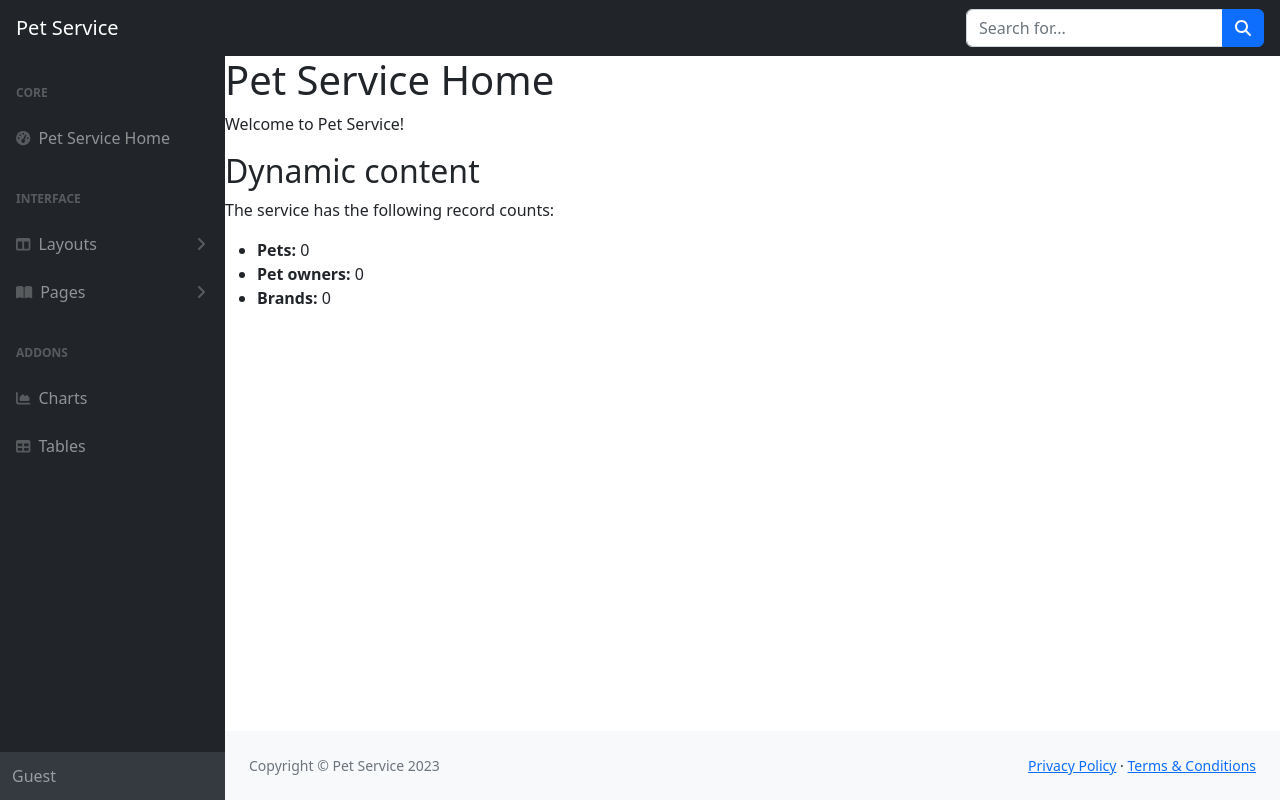
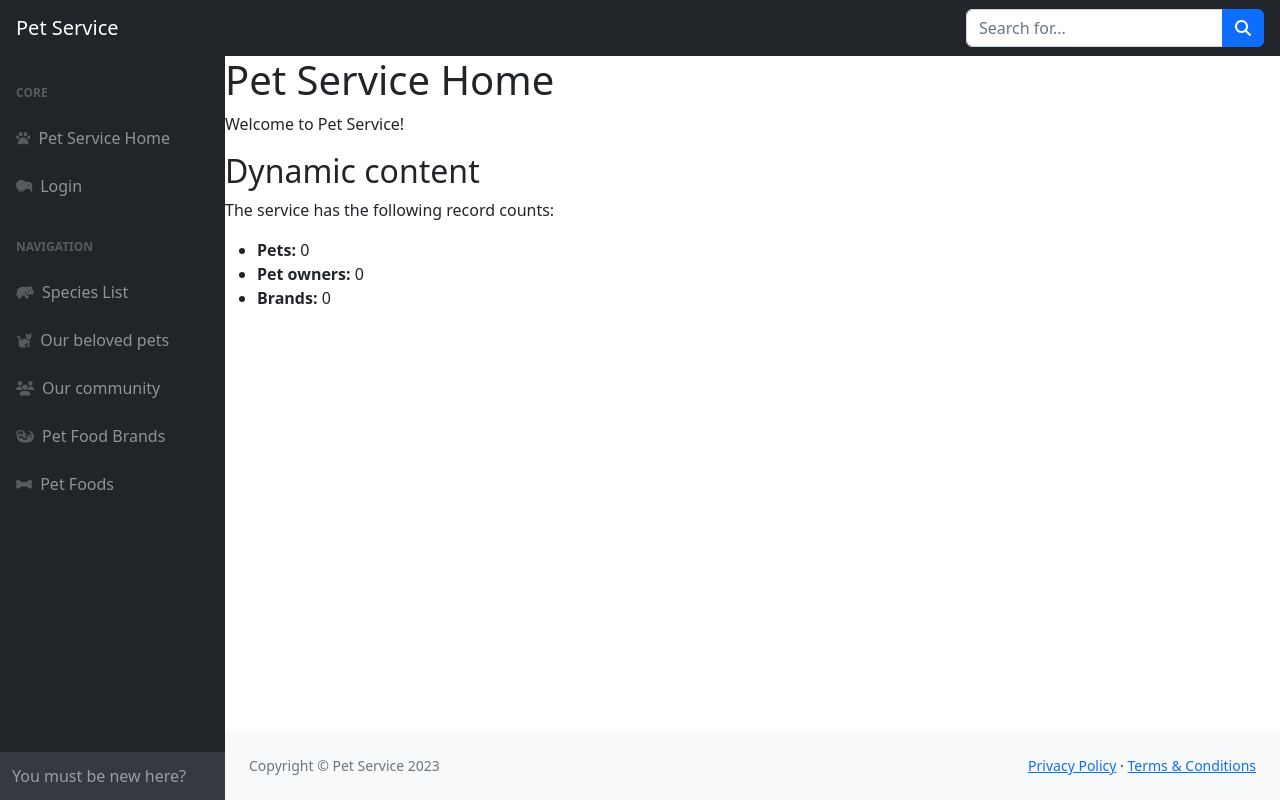
Before and after one commit to N1khto/pet-owner-service, a Django app: page / in a window 1280 px wide. Run offline with Django 4.2, Linux system fonts and the light colour scheme; data that the repository does not hold is empty; some libraries are stand-ins or nearby versions.

Commit message:
1. Added login\logout templates and corresponding path to urls 2. Edited sidebar template

```diff
--- a/pet_service/urls.py
+++ b/pet_service/urls.py
@@ -22,4 +22,5 @@ from django.urls import path, include
 urlpatterns = [
     path("admin/", admin.site.urls),
     path("", include("pet_app.urls", namespace="pet_app")),
+    path("accounts/", include("django.contrib.auth.urls")),
 ] + static(settings.STATIC_URL, document_root=settings.STATIC_ROOT)
--- a/templates/includes/sidebar.html
+++ b/templates/includes/sidebar.html
@@ -4,60 +4,40 @@
             <div class="nav">
                 <div class="sb-sidenav-menu-heading">Core</div>
                 <a class="nav-link" href="{% url 'pet_app:index' %}">
-                    <div class="sb-nav-link-icon"><i class="fas fa-tachometer-alt"></i></div>
+                    <div class="sb-nav-link-icon"><i class="fas fa-paw"></i></div>
                     Pet Service Home
                 </a>
-                <div class="sb-sidenav-menu-heading">Interface</div>
-                <a class="nav-link collapsed" href="#" data-bs-toggle="collapse" data-bs-target="#collapseLayouts" aria-expanded="false" aria-controls="collapseLayouts">
-                    <div class="sb-nav-link-icon"><i class="fas fa-columns"></i></div>
-                    Layouts
-                    <div class="sb-sidenav-collapse-arrow"><i class="fas fa-angle-down"></i></div>
+                {% if user.is_authenticated %}
+                    <a class="nav-link" href="{% url 'logout' %}?next={{request.path}}">
+                        <div class="sb-nav-link-icon"><i class="fas fa-dove"></i></div>
+                        Logout
+                    </a>
+                {% else %}
+                    <a class="nav-link" href="{% url 'login' %}?next={{request.path}}">
+                        <div class="sb-nav-link-icon"><i class="fas fa-kiwi-bird"></i></div>
+                        Login
+                    </a>
+                {% endif %}
+                <div class="sb-sidenav-menu-heading">Navigation</div>
+                <a class="nav-link" href="{% url 'pet_app:species-list' %}">
+                    <div class="sb-nav-link-icon"><i class="fas fa-hippo"></i></div>
+                    Species List
                 </a>
-                <div class="collapse" id="collapseLayouts" aria-labelledby="headingOne" data-bs-parent="#sidenavAccordion">
-                    <nav class="sb-sidenav-menu-nested nav">
-                        <a class="nav-link" href="layout-static.html">Static Navigation</a>
-                        <a class="nav-link" href="layout-sidenav-light.html">Light Sidenav</a>
-                    </nav>
-                </div>
-                <a class="nav-link collapsed" href="#" data-bs-toggle="collapse" data-bs-target="#collapsePages" aria-expanded="false" aria-controls="collapsePages">
-                    <div class="sb-nav-link-icon"><i class="fas fa-book-open"></i></div>
-                    Pages
-                    <div class="sb-sidenav-collapse-arrow"><i class="fas fa-angle-down"></i></div>
+                <a class="nav-link" href="{% url 'pet_app:index' %}">
+                    <div class="sb-nav-link-icon"><i class="fas fa-cat"></i></div>
+                    Our beloved pets
                 </a>
-                <div class="collapse" id="collapsePages" aria-labelledby="headingTwo" data-bs-parent="#sidenavAccordion">
-                    <nav class="sb-sidenav-menu-nested nav accordion" id="sidenavAccordionPages">
-                        <a class="nav-link collapsed" href="#" data-bs-toggle="collapse" data-bs-target="#pagesCollapseAuth" aria-expanded="false" aria-controls="pagesCollapseAuth">
-                            Authentication
-                            <div class="sb-sidenav-collapse-arrow"><i class="fas fa-angle-down"></i></div>
-                        </a>
-                        <div class="collapse" id="pagesCollapseAuth" aria-labelledby="headingOne" data-bs-parent="#sidenavAccordionPages">
-                            <nav class="sb-sidenav-menu-nested nav">
-                                <a class="nav-link" href="login.html">Login</a>
-                                <a class="nav-link" href="register.html">Register</a>
-                                <a class="nav-link" href="password.html">Forgot Password</a>
-                            </nav>
-                        </div>
-                        <a class="nav-link collapsed" href="#" data-bs-toggle="collapse" data-bs-target="#pagesCollapseError" aria-expanded="false" aria-controls="pagesCollapseError">
-                            Error
-                            <div class="sb-sidenav-collapse-arrow"><i class="fas fa-angle-down"></i></div>
-                        </a>
-                        <div class="collapse" id="pagesCollapseError" aria-labelledby="headingOne" data-bs-parent="#sidenavAccordionPages">
-                            <nav class="sb-sidenav-menu-nested nav">
-                                <a class="nav-link" href="401.html">401 Page</a>
-                                <a class="nav-link" href="404.html">404 Page</a>
-                                <a class="nav-link" href="500.html">500 Page</a>
-                            </nav>
-                        </div>
-                    </nav>
-                </div>
-                <div class="sb-sidenav-menu-heading">Addons</div>
-                <a class="nav-link" href="charts.html">
-                    <div class="sb-nav-link-icon"><i class="fas fa-chart-area"></i></div>
-                    Charts
+                <a class="nav-link" href="{% url 'pet_app:index' %}">
+                    <div class="sb-nav-link-icon"><i class="fas fa-users"></i></div>
+                    Our community
                 </a>
-                <a class="nav-link" href="tables.html">
-                    <div class="sb-nav-link-icon"><i class="fas fa-table"></i></div>
-                    Tables
+                <a class="nav-link" href="{% url 'pet_app:index' %}">
+                    <div class="sb-nav-link-icon"><i class="fas fa-otter"></i></div>
+                    Pet Food Brands
+                </a>
+                <a class="nav-link" href="{% url 'pet_app:index' %}">
+                    <div class="sb-nav-link-icon"><i class="fas fa-bone"></i></div>
+                    Pet Foods
                 </a>
             </div>
         </div>
@@ -66,7 +46,9 @@
             <div class="small">Logged in as:</div>
             {{ user.get_username }}
           {% else %}
-            Guest
+            <a class="nav-link" href="{% url 'login' %}?next={{request.path}}">
+                You must be new here?
+            </a>
           {% endif %}
         </div>
     </nav>
```
Also changed, not shown: templates/registration/logged_out.html (added, +7 -0 lines), templates/registration/login.html (added, +24 -0 lines).
